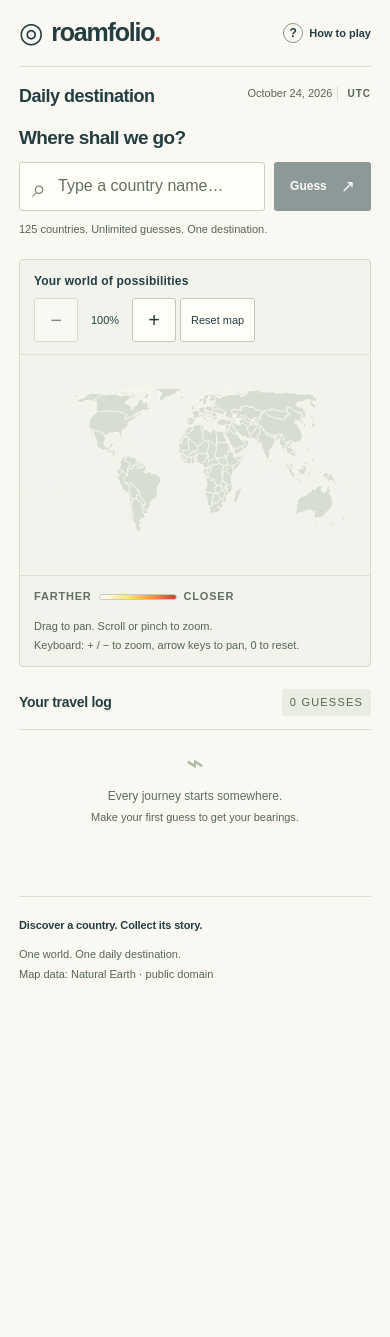
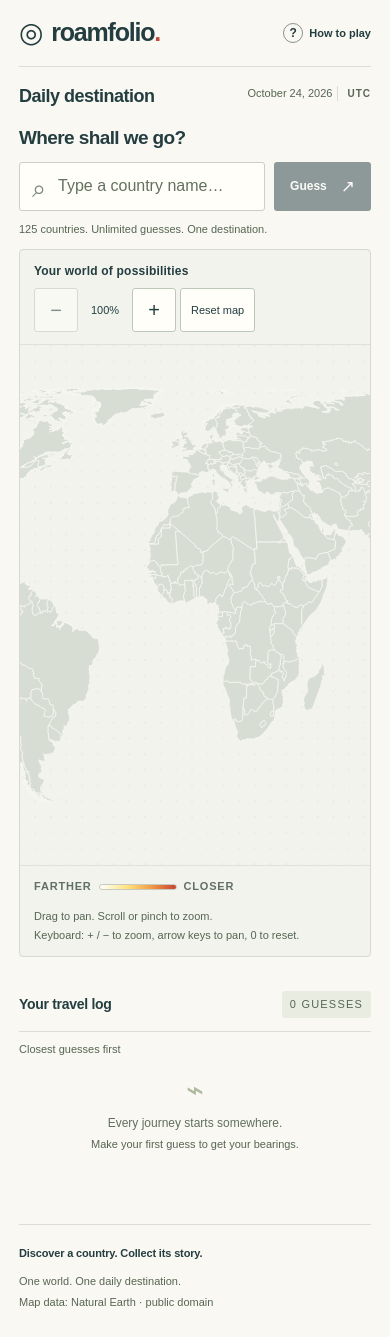
Before and after one commit to firstdivision/roam-folio, a React (Vite) app: page / in a window 390 px wide. Before the commit the page ends 1010 px from the top, so only its background shows below. Built offline with nearby package versions, Linux system fonts and the light colour scheme.

Commit message:
Improve mobile map layout and sort guesses by distance

```diff
--- a/src/App.tsx
+++ b/src/App.tsx
@@ -26,6 +26,8 @@ export default function App() {
   const [helpOpen, setHelpOpen] = useState(false);
   const scheduleRequest = useRef<Promise<void> | null>(null);
   const solved = Boolean(session?.guesses.some(guess => guess.correct));
+  const rankedGuesses = session?.guesses.map((result, index) => ({ result, number: index + 1 }))
+    .sort((a, b) => a.result.meters - b.result.meters || Number(b.result.correct) - Number(a.result.correct) || a.number - b.number) ?? [];
 
   const reloadSchedule = useCallback(() => {
     if (scheduleRequest.current) return scheduleRequest.current;
@@ -94,14 +96,17 @@ export default function App() {
       {helpOpen && <section className="how-to-play" id="how-to-play" aria-labelledby="help-heading"><h2 id="help-heading">A small journey, one guess at a time</h2><ol><li>Type a country name, choose a suggestion, then press Guess. The map displays your guesses.</li><li>Follow the shortest distance between country borders. Land neighbors return 0 miles.</li><li>White is very far away; yellow, orange, and red bring you closer. Keep guessing until you find the country.</li><li>Solve to open your country postcard. Everyone gets the same puzzle, changing at midnight UTC.</li></ol><p>Your progress stays in this browser. No account, no guess limit.</p></section>}
       {!session ? <section className="unavailable" role="status"><h2>Today’s journey isn’t available yet.</h2><p>There is no published puzzle for {date}. Please check back when the schedule has been updated.</p></section> : <>
         <div className="play-area" id="guess-section" tabIndex={-1}>
-          <section className="guess-panel" aria-label={solved ? 'Journey complete' : 'Guess a country'}>
-            {solved ? <div className="success-panel"><p className="eyebrow">DESTINATION DISCOVERED</p><h2>You’ve arrived in<br/>{nameFor(session.puzzle.target)}<span>!</span></h2><p>{session.guesses.length} {session.guesses.length === 1 ? 'guess' : 'guesses'}, a world of discovery. Your postcard awaits below.</p><button className="primary-button" type="button" onClick={share}>Share your journey <span aria-hidden="true">↗</span></button><p className="next-puzzle">Next destination in <strong>{countdown}</strong><span>Resets at midnight UTC</span></p>{showShare && <div className="share-fallback"><label htmlFor="share-result">Your spoiler-free result</label><textarea id="share-result" readOnly value={shareResult(session.puzzle, session.guesses)} rows={4} onFocus={event => event.target.select()}/><p role="status">{shareMessage}</p></div>}</div> : <CountrySearch key={date} onGuess={guess}/>}
-            {!session.storageAvailable && <p className="storage-warning" role="status">Browser storage is unavailable. You can play, but your guesses may not survive a refresh.</p>}
-            <p className="sr-only" role="status" aria-live="polite" aria-atomic="true">{message}</p>
-            {!solved && message && <p className="latest-feedback">{message}</p>}
-          </section>
-          <WorldMap guesses={session.guesses}/>
-          <section className="history-panel" aria-labelledby="history-heading"><div className="section-title"><h2 id="history-heading">Your travel log</h2><span>{session.guesses.length} {session.guesses.length === 1 ? 'GUESS' : 'GUESSES'}</span></div>{!session.guesses.length ? <div className="empty-history"><span aria-hidden="true">⌁</span><p>Every journey starts somewhere.</p><span>Make your first guess to get your bearings.</span></div> : <ol className="guess-list" reversed>{[...session.guesses].reverse().map((result, index) => <li key={result.countryId}><span className="guess-number">{String(session.guesses.length - index).padStart(2, '0')}</span><span className="guess-swatch" style={{ background: result.correct ? '#c74332' : proximity(result.meters).color }} aria-hidden="true">{result.correct ? '✓' : ''}</span><div className="guess-country"><strong>{nameFor(result.countryId)}</strong><span>{result.correct ? 'Destination found' : result.borders ? 'It borders this country!' : proximity(result.meters).label}</span></div><span className="guess-distance">{result.correct ? 'Found!' : formatMiles(result.meters)}</span></li>)}</ol>}</section>
+          <div className="map-column">
+            {!solved && <section className="guess-panel" aria-label="Guess a country"><CountrySearch key={date} onGuess={guess}/></section>}
+            <WorldMap guesses={session.guesses}/>
+            <section className="feedback-panel" aria-label={solved ? 'Journey complete' : 'Latest guess result'}>
+              {solved ? <div className="success-panel"><p className="eyebrow">DESTINATION DISCOVERED</p><h2>You’ve arrived in<br/>{nameFor(session.puzzle.target)}<span>!</span></h2><p>{session.guesses.length} {session.guesses.length === 1 ? 'guess' : 'guesses'}, a world of discovery. Your postcard awaits below.</p><button className="primary-button" type="button" onClick={share}>Share your journey <span aria-hidden="true">↗</span></button><p className="next-puzzle">Next destination in <strong>{countdown}</strong><span>Resets at midnight UTC</span></p>{showShare && <div className="share-fallback"><label htmlFor="share-result">Your spoiler-free result</label><textarea id="share-result" readOnly value={shareResult(session.puzzle, session.guesses)} rows={4} onFocus={event => event.target.select()}/><p role="status">{shareMessage}</p></div>}</div> : null}
+              {!session.storageAvailable && <p className="storage-warning" role="status">Browser storage is unavailable. You can play, but your guesses may not survive a refresh.</p>}
+              <p className="sr-only" role="status" aria-live="polite" aria-atomic="true">{message}</p>
+              {!solved && message && <p className="latest-feedback">{message}</p>}
+            </section>
+          </div>
+          <section className="history-panel" aria-labelledby="history-heading"><div className="section-title"><h2 id="history-heading">Your travel log</h2><span>{session.guesses.length} {session.guesses.length === 1 ? 'GUESS' : 'GUESSES'}</span></div><p className="history-order">Closest guesses first</p>{!session.guesses.length ? <div className="empty-history"><span aria-hidden="true">⌁</span><p>Every journey starts somewhere.</p><span>Make your first guess to get your bearings.</span></div> : <ol className="guess-list">{rankedGuesses.map(({ result, number }) => <li key={result.countryId} value={number}><span className="guess-number" aria-label={`Guess ${number}`}>{String(number).padStart(2, '0')}</span><span className="guess-swatch" style={{ background: result.correct ? '#c74332' : proximity(result.meters).color }} aria-hidden="true">{result.correct ? '✓' : ''}</span><div className="guess-country"><strong>{nameFor(result.countryId)}</strong><span>{result.correct ? 'Destination found' : result.borders ? 'It borders this country!' : proximity(result.meters).label}</span></div><span className="guess-distance">{result.correct ? 'Found!' : formatMiles(result.meters)}</span></li>)}</ol>}</section>
         </div>
         {solved && <DiscoveryCard key={`${date}-${session.puzzle.target}`} countryId={session.puzzle.target}/>}
       </>}
--- a/src/styles.css
+++ b/src/styles.css
@@ -17,17 +17,20 @@ main{max-width:1144px;margin:0 auto;padding:0 0 30px}.eyebrow{font-size:11px;let
 .content-credit{margin-top:24px;padding-top:15px;border-top:1px solid #d6d8c6;font-size:11px;line-height:1.8;color:#566653;overflow-wrap:anywhere}.content-credit a{text-underline-offset:3px}
 @media(max-width:700px){.map-topline{flex-wrap:wrap;gap:7px}.map-topline h2{font-size:12px}.map-topline>span{letter-spacing:.7px}.map-bottomline{flex-wrap:wrap;row-gap:7px}.eyebrow{line-height:1.8;letter-spacing:1px}.input-hint{font-size:11px}.guess-country>span{font-size:11px}.site-footer>div{font-size:11px}}
 
-/* Start with the country field; the map and log follow in reading order. */
+/* Keep entry, map, and latest result together in reading order. */
 .game-heading{display:flex;align-items:center;justify-content:space-between;gap:12px;padding:22px 0 18px}
 .game-heading h1{font-size:20px;line-height:1.3;letter-spacing:-.5px;margin:0;font-weight:650}
 .daily-label{display:flex;align-items:center;gap:9px;font-size:12px;color:var(--muted);margin:0}
 .daily-label span{font-size:10px;font-weight:700;letter-spacing:1px;border-left:1px solid var(--line);padding-left:9px}
-.play-area{display:grid;grid-template-columns:minmax(0,2fr) minmax(260px,1fr);grid-template-areas:"guess guess" "map history";align-items:start;gap:24px;scroll-margin-top:16px;outline:none}
-.guess-panel{grid-area:guess;min-width:0}
-.guess-form{max-width:680px}
+.play-area{display:grid;grid-template-columns:minmax(0,2fr) minmax(260px,1fr);grid-template-areas:"map-column history";align-items:start;gap:24px;scroll-margin-top:16px;outline:none}
+.map-column{grid-area:map-column;min-width:0;display:flex;flex-direction:column;gap:12px}
+.guess-panel{min-width:0}
+.feedback-panel:empty{display:none}
+.history-order{font-size:11px;color:var(--muted);margin-top:9px}
+.guess-form{width:100%}
 .guess-form label{font-size:19px;margin-bottom:9px}
-.latest-feedback,.storage-warning{max-width:680px}
-.map-panel{grid-area:map;min-width:0}
+.latest-feedback,.storage-warning{margin-top:0}
+.map-panel{min-width:0}
 .history-panel{grid-area:history;min-width:0}
 .map-topline{flex-wrap:wrap;padding:12px 14px;gap:8px}
 .map-controls{display:flex;align-items:center;gap:4px}
@@ -45,5 +48,5 @@ main{max-width:1144px;margin:0 auto;padding:0 0 30px}.eyebrow{font-size:11px;let
 .map-detail-status{padding:8px 14px;font-size:11px;color:var(--muted)}
 .map-bottomline{border-top:1px solid #dfe2d6;padding:12px 14px}
 .site-footer{margin-top:26px}
-@media(max-width:900px){.play-area{grid-template-columns:minmax(0,1fr);grid-template-areas:"guess" "map" "history";gap:22px}.guess-form{max-width:none}}
-@media(max-width:700px){.site-header{padding-top:14px;padding-bottom:14px}.game-heading{padding:18px 0 16px;align-items:flex-start}.game-heading h1{font-size:18px}.daily-label{font-size:11px;flex-wrap:wrap;justify-content:flex-end;gap:5px}.daily-label span{font-size:10px}.map-controls .map-reset{margin-left:0}.map-canvas{min-height:220px}.map-navigation-help span{font-size:11px}.map-bottomline{flex-wrap:nowrap}.success-panel h2{font-size:28px}}
+@media(max-width:900px){.play-area{grid-template-columns:minmax(0,1fr);grid-template-areas:"map-column" "history";gap:22px}.guess-form{max-width:none}}
+@media(max-width:700px){.site-header{padding-top:14px;padding-bottom:14px}.game-heading{padding:18px 0 16px;align-items:flex-start}.game-heading h1{font-size:18px}.daily-label{font-size:11px;flex-wrap:wrap;justify-content:flex-end;gap:5px}.daily-label span{font-size:10px}.map-controls .map-reset{margin-left:0}.map-canvas{aspect-ratio:auto;height:clamp(360px,65svh,520px);min-height:360px}.map-navigation-help span{font-size:11px}.map-bottomline{flex-wrap:nowrap}.success-panel h2{font-size:28px}}
```
Also changed, not shown: src/map/WorldMap.tsx (+10 -4 lines), 4 other files (tests, documents, lock files or other folders).
